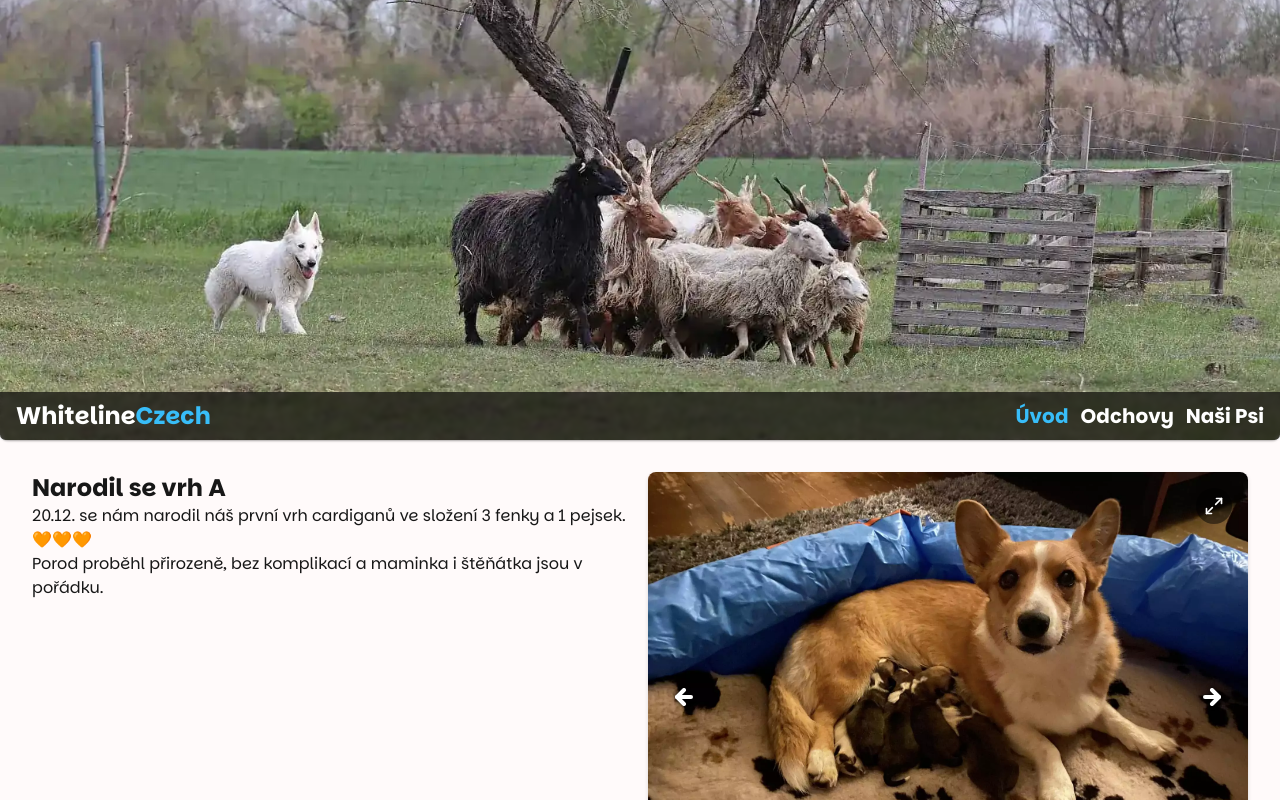
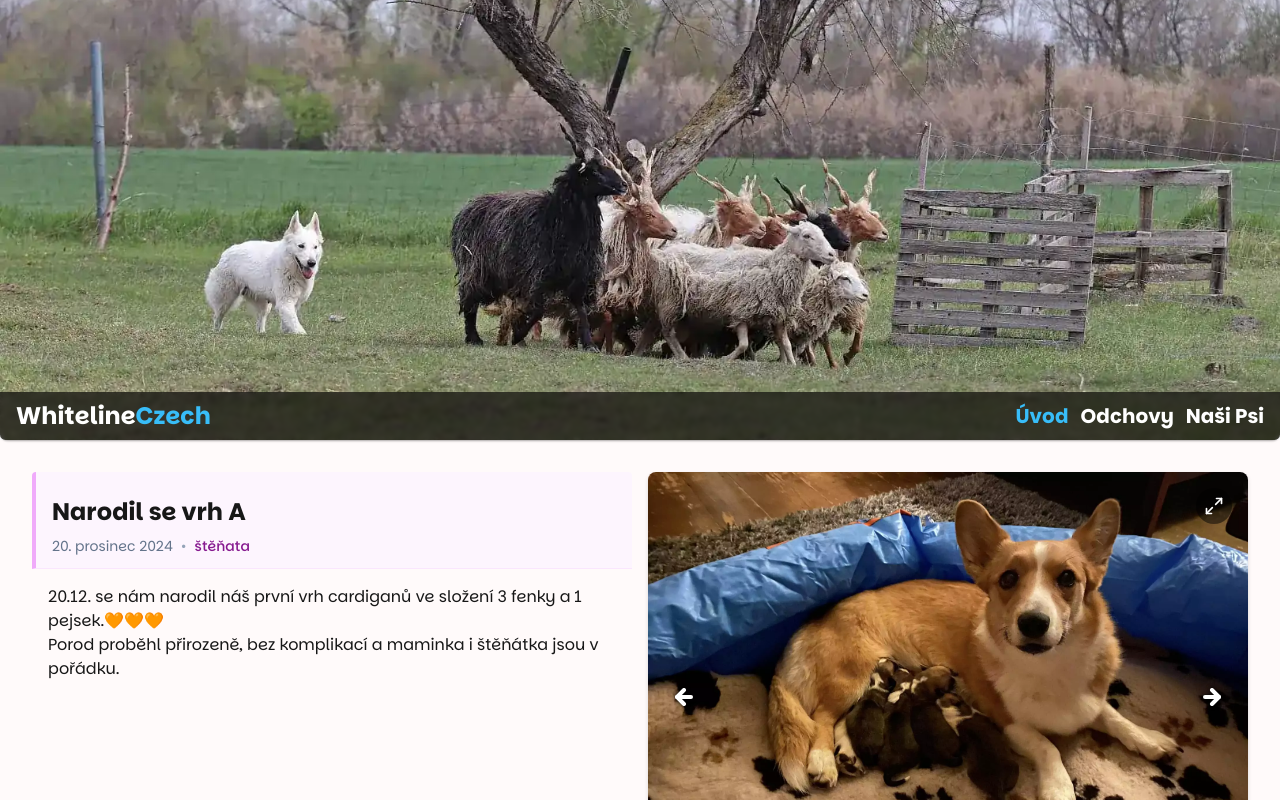
Before and after one commit to KaiUweCZE/white-line, a Next.js app: page / in a window 1280 px wide. Shown: the top 800 px of the page. Built offline with nearby package versions, Linux system fonts and the light colour scheme.

Commit message:
enhance primary article component

```diff
--- a/src/ui/articles/data/articles/2024.ts
+++ b/src/ui/articles/data/articles/2024.ts
@@ -8,11 +8,11 @@ import {
 } from '@/assets/images/articles/2024';
 
 // Předpočítané URL obrázků
-const vrhAUrls = vrhAImages.gallery.map(img => img.src);
-const corgiVrhAUrls = corgiVrhAImages.gallery.map(img => img.src);
-const italiePaseniUrls = italiePaseniImages.gallery.map(img => img.src);
-const stenataVenkuUrls = stenataVenkuImages.gallery.map(img => img.src);
-const vrhPFotkyUrls = vrhPFotkyImages.gallery.map(img => img.src);
+const vrhAUrls = vrhAImages.gallery.map((img) => img.src);
+const corgiVrhAUrls = corgiVrhAImages.gallery.map((img) => img.src);
+const italiePaseniUrls = italiePaseniImages.gallery.map((img) => img.src);
+const stenataVenkuUrls = stenataVenkuImages.gallery.map((img) => img.src);
+const vrhPFotkyUrls = vrhPFotkyImages.gallery.map((img) => img.src);
 
 export const articles2024: Article[] = [
   {
@@ -70,7 +70,7 @@ Porod proběhl přirozeně, bez komplikací a maminka i štěňátka jsou v poř
     images: stenataVenkuUrls,
     labels: ['Frída a štěňata', 'modrý kluk', 'zelený kluk', 'červený kluk'],
     galleryOptions: { width: 600, height: 350, expander: false },
-    tags: { name: 'závody', type: 'races' },
+    tags: { name: 'štěňata', type: 'puppies' },
   },
   {
     headline: 'Fotky vrhu P',
@@ -88,7 +88,7 @@ Porod proběhl přirozeně, bez komplikací a maminka i štěňátka jsou v poř
       'frída s dětmi',
     ],
     galleryOptions: { width: 600, height: 350, expander: false },
-    tags: { name: 'závody', type: 'races' },
+    tags: { name: 'štěňata', type: 'puppies' },
   },
   {
     headline: '2 týdny',
@@ -99,6 +99,6 @@ Porod proběhl přirozeně, bez komplikací a maminka i štěňátka jsou v poř
     images: [],
     labels: [],
     galleryOptions: { width: 600, height: 350, expander: false },
-    tags: { name: 'výstava', type: 'exhibition' },
+    tags: { name: 'štěňata', type: 'puppies' },
   },
 ];
--- a/src/ui/articles/primary-article.tsx
+++ b/src/ui/articles/primary-article.tsx
@@ -2,45 +2,68 @@
 import { useContext } from 'react';
 import Gallery from '../gallery/gallery';
 import { ArticleContext } from '@/context/article-context';
-
-const formatArticleText = (text: string) => {
-  // Split the text by double newlines to create paragraphs
-  const paragraphs = text.split('\n\n');
-
-  return paragraphs.map((paragraph, index) => {
-    // For each paragraph, handle any single newlines by converting them to <br> tags
-    const lines = paragraph.split('\n');
-    return (
-      <p key={index} className="mb-4">
-        {lines.map((line, lineIndex) => (
-          // For each line within a paragraph, add a <br> if it's not the last line
-          <span key={lineIndex}>
-            {line}
-            {lineIndex < lines.length - 1 && <br />}
-          </span>
-        ))}
-      </p>
-    );
-  });
-};
+import { formatDate } from '@/utils/form-date';
+import { formatArticleText } from '@/utils/format-article-text';
 
 const PrimaryArticle = () => {
   const context = useContext(ArticleContext);
   if (!context) return <span>Context is missing</span>;
   const { currentArticle } = context;
+
+  const { tags, time, headline, text, images, labels, galleryOptions, sameSize } = currentArticle;
+
+  // Určíme barvy a označení podle kategorie
+  const getCategoryColors = () => {
+    switch (tags?.name) {
+      case 'štěňata':
+        return {
+          specialClass: 'border-l-fuchsia-400/60 border-b-fuchsia-200/40 bg-fuchsia-50/80',
+          textColor: 'text-fuchsia-800',
+        };
+      case 'závody':
+        return {
+          specialClass: 'border-l-emerald-400/60 border-b-emerald-200/40 bg-emerald-50/80',
+          textColor: 'text-emerald-800',
+        };
+      case 'výstava':
+        return {
+          specialClass: 'border-l-amber-400/60 border-b-amber-200/40 bg-amber-50/80',
+          textColor: 'text-amber-800',
+        };
+      default:
+        return {
+          specialClass: 'border-l-sky-400/60 border-b-sky-200/40 bg-sky-50/80',
+          textColor: 'text-sky-800',
+        };
+    }
+  };
+
+  const { specialClass, textColor } = getCategoryColors();
+
   return (
-    <div className="gap-4 primary-article">
-      <article className="max-w-full">
-        <h2 className="text-2xl font-bold">{currentArticle.headline}</h2>
-        <div>{formatArticleText(currentArticle.text)}</div>
+    <div className="gap-4 primary-article ">
+      <article className="max-w-full rounded overflow-hidden">
+        <header className={`px-4 pt-6 pb-3 border-b   border-l-4 ${specialClass}`}>
+          <h2 className="text-2xl font-bold">{headline}</h2>
+          <div className="flex items-center gap-2 mt-2">
+            <time dateTime={time} className="text-sm text-slate-500">
+              {formatDate(time)}
+            </time>
+            <span className="text-sm text-slate-400">•</span>
+            <span className={`text-sm font-medium ${textColor}`}>{tags?.name}</span>
+          </div>
+        </header>
+        <div className="p-4">
+          <div className="prose max-w-none mb-8">{formatArticleText(text)}</div>
+        </div>
       </article>
       <Gallery
-        images={currentArticle.images}
-        labels={currentArticle?.labels ?? ['']}
+        images={images}
+        labels={labels ?? ['']}
         fullscreen={true}
-        width={currentArticle?.galleryOptions?.width ?? 600}
-        height={currentArticle?.galleryOptions?.height ?? 400}
-        sameSize={currentArticle?.sameSize ?? true}
+        width={galleryOptions?.width ?? 600}
+        height={galleryOptions?.height ?? 400}
+        sameSize={sameSize ?? true}
       />
     </div>
   );
--- /dev/null
+++ b/src/utils/form-date.ts
@@ -0,0 +1,28 @@
+export const formatDate = (dateString: string) => {
+  const [day, month, year] = dateString.split('.');
+  const monthNames = [
+    'leden',
+    'únor',
+    'březen',
+    'duben',
+    'květen',
+    'červen',
+    'červenec',
+    'srpen',
+    'září',
+    'říjen',
+    'listopad',
+    'prosinec',
+  ];
+
+  // Pokud dateString obsahuje již formátované datum (např. "10.říjen 2024")
+  if (dateString.includes(' ')) {
+    return dateString;
+  }
+
+  if (day && month && year) {
+    return `${day}. ${monthNames[parseInt(month) - 1]} ${year}`;
+  }
+
+  return dateString; // Vrátí původní řetězec, pokud formát neodpovídá
+};
--- /dev/null
+++ b/src/utils/format-article-text.tsx
@@ -0,0 +1,20 @@
+export const formatArticleText = (text: string) => {
+  // Rozdělíme text podle dvojitých zalomení řádků na odstavce
+  const paragraphs = text.split('\n\n');
+
+  return paragraphs.map((paragraph, index) => {
+    // Pro každý odstavec zpracujeme jednotlivé řádky
+    const lines = paragraph.split('\n');
+    return (
+      <p key={index} className="mb-4">
+        {lines.map((line, lineIndex) => (
+          // Pro každý řádek přidáme <br> pokud není poslední
+          <span key={lineIndex}>
+            {line}
+            {lineIndex < lines.length - 1 && <br />}
+          </span>
+        ))}
+      </p>
+    );
+  });
+};
```
